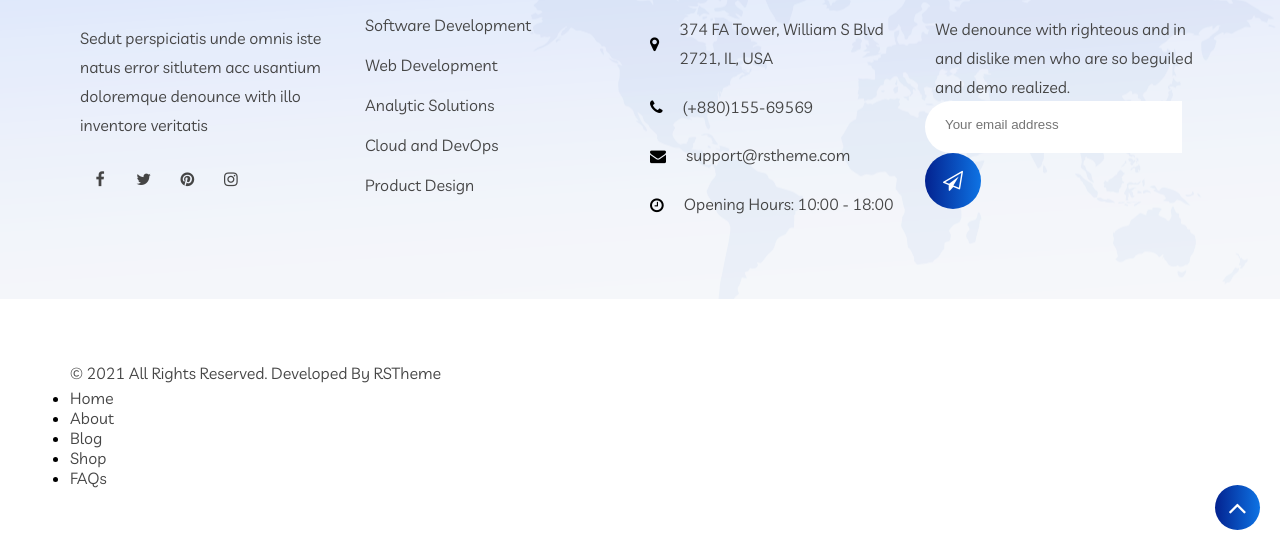
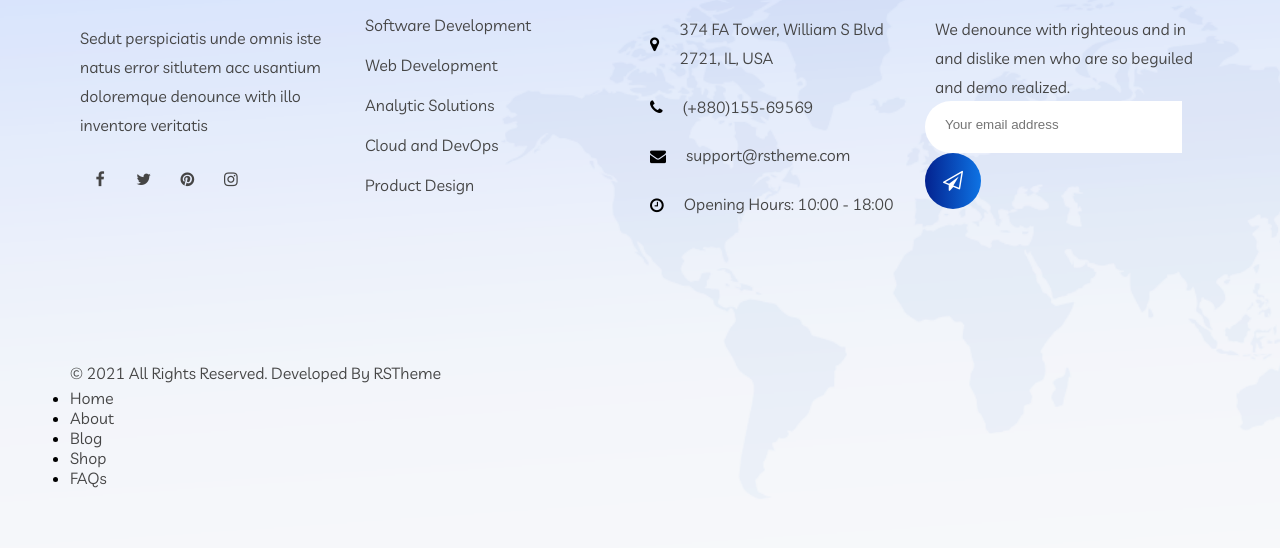
Before and after one commit to front-end-by-rimantas/32-grupe-portfolio-braintech, a website: page index.html in a window 1280 px wide. Shown: the part 994-1542 px from the top of the page. Drawn offline with Linux system fonts and the light colour scheme.

Commit message:
background fix

```diff
--- a/css/pages/home.css
+++ b/css/pages/home.css
@@ -71,6 +71,7 @@
 .footer-bg {
   background-image: url(../../img/footer/footer-bg.png);
   background-position: center;
+  background-size: cover;
 }
 
 footer img {
@@ -170,9 +171,9 @@ footer .back-to-top {
   text-align: center;
   border-radius: 0.75em;
   font-size: 30px;
-  position: absolute;
+  position: fixed;
+  bottom: 35px;
   right: 20px;
-  margin-top: -0.1em;
 }
 
 footer .back-to-top:hover {
--- a/index.html
+++ b/index.html
@@ -139,8 +139,8 @@
     <!-- company logos /w hover #2 end -->
 
     <!-- footer start -->
-    <footer class="col-12">
-        <div class="footer-bg container">
+    <footer class="footer-bg">
+        <div class="container">
             <div class="row">
                 <div class="col-lg-3 col-md-12 col-sm-12 col-xs-12">
                     <div>
@@ -213,7 +213,7 @@
                     </ul>
                 </div>
                 <div>
-                <a href="#" class="fa fa-angle-up back-to-top"></a>
+                    <a href="#" class="fa fa-angle-up back-to-top"></a>
                 </div>
             </div>
         </div>
```
